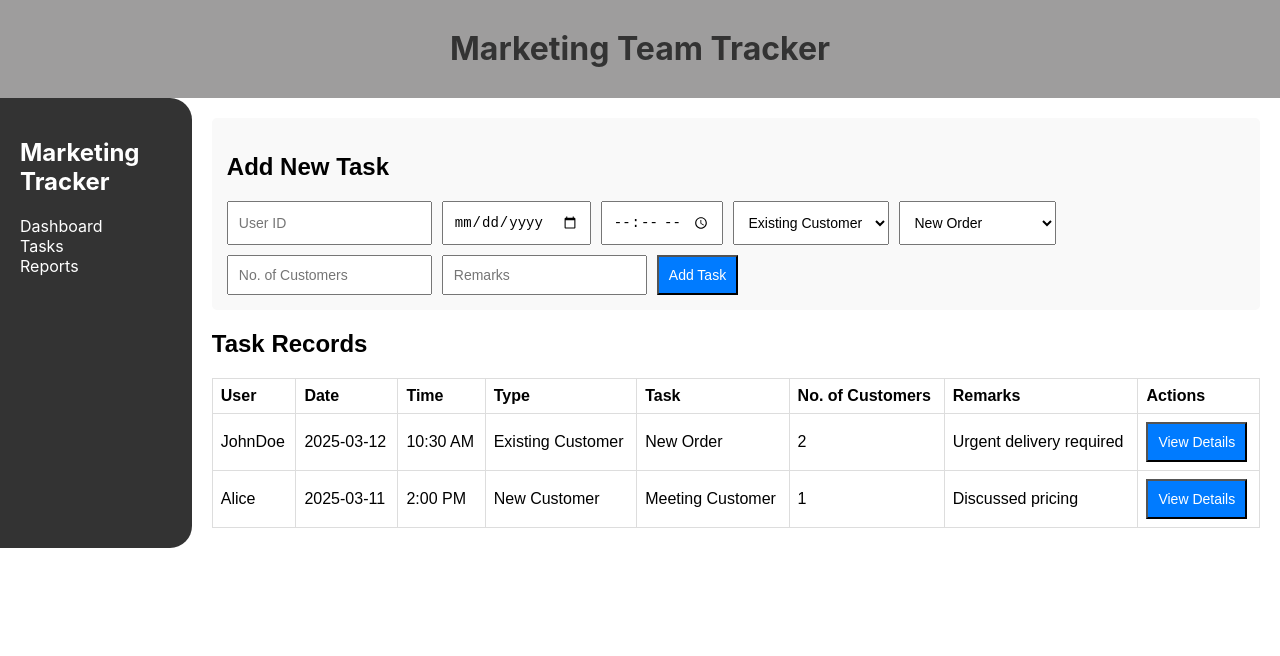
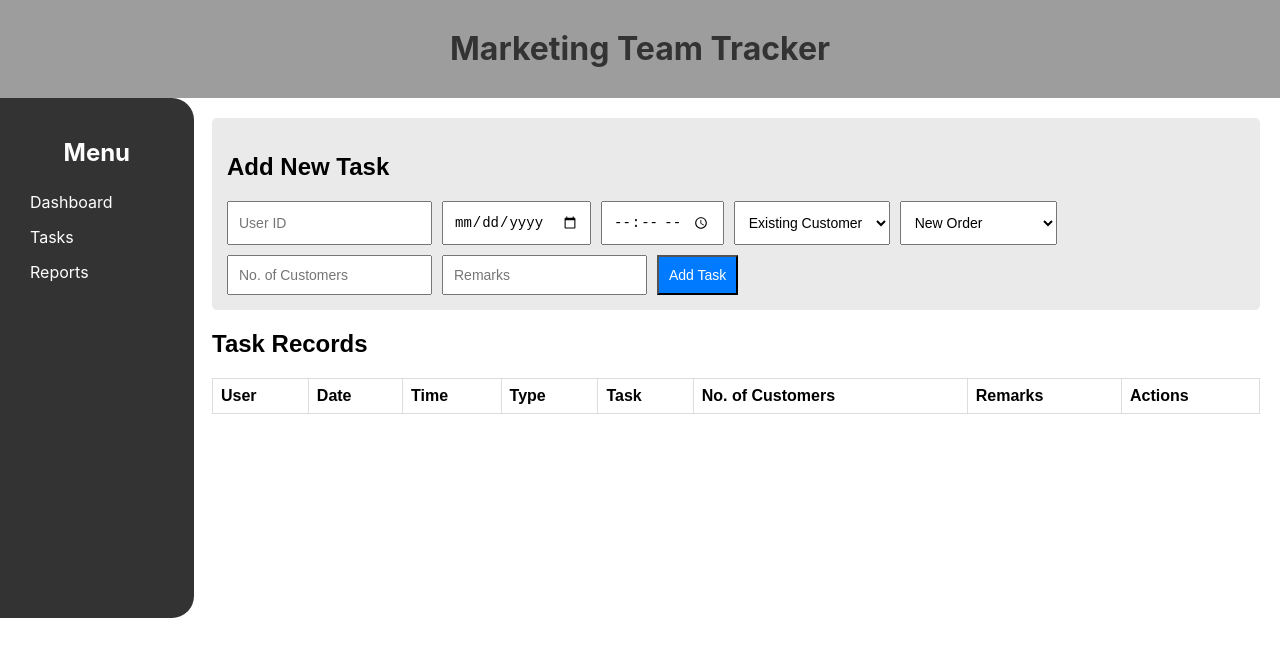
Before and after one commit to StephanBegins/MarketingTeamTrack, a React (Create React App) app: page / in a window 1280 px wide. Shown: the top 656 px of the page. Built offline with nearby package versions, Linux system fonts and the light colour scheme.

Commit message:
many major styling positioning updates had done

```diff
--- a/src/components/Sidebar.css
+++ b/src/components/Sidebar.css
@@ -1,16 +1,40 @@
 .sidebar {
-    width: 200px;
+  width: 12%;
+  height: 60vh; /* Full height */
+  position: fixed; /* Fixes the sidebar */
+  top: 4;
+  left: 0;
   background: #333;
   color: white;
   padding: 20px;
   border-top-right-radius: 22px;
   border-bottom-right-radius: 22px;
+  overflow-y: auto; /* Enables scrolling if content overflows */
 }
+
+.sidebar h2 {
+  text-align: center;
+}
+
 .sidebar ul {
   list-style: none;
   padding: 0;
+  margin-top: 20px;
 }
+
+.sidebar ul li {
+  margin: -5px 0;
+}
+
 .sidebar ul li a {
+  display: block; /* Makes the links take full width */
   color: white;
   text-decoration: none;
+  padding: 10px;
+  border-radius: 5px;
+  transition: background 0.3s;
 }
+
+.sidebar ul li a:hover {
+  background: #555;
+}
--- a/src/components/Sidebar.js
+++ b/src/components/Sidebar.js
@@ -4,7 +4,7 @@ import "./Sidebar.css";
 const Sidebar = () => {
   return (
     <div className="sidebar">
-      <h2>Marketing Tracker</h2>
+      <h2>Menu </h2>
       <ul>
         <li><Link to="/">Dashboard</Link></li>
         <li><Link to="/tasks">Tasks</Link></li>
--- a/src/pages/Home.css
+++ b/src/pages/Home.css
@@ -1,5 +1,6 @@
 .home-container {
   padding: 20px;
+  margin-left: 15%; /* Ensures content starts after the sidebar */
   font-family: Arial, sans-serif;
 }
 
@@ -9,7 +10,7 @@ h1 {
 }
 
 .form-container {
-  background: #f9f9f9;
+  background: #ebeaea;
   padding: 15px;
   border-radius: 5px;
   margin-bottom: 20px;
--- a/src/pages/Home.js
+++ b/src/pages/Home.js
@@ -2,7 +2,7 @@ import React, { useState } from "react";
 import "./Home.css";
 
 const Home = () => {
-  // State for new task input
+  // State for new task input (mthdr)
   const [newTask, setNewTask] = useState({
     mthdr_userid: "",
     mthdr_date: "",
@@ -13,63 +13,31 @@ const Home = () => {
     remarks: "",
   });
 
-  // State for records
-  const [headers, setHeaders] = useState([
-    {
-      id: 1,
-      mthdr_userid: "JohnDoe",
-      mthdr_date: "2025-03-12",
-      mthdr_time: "10:30 AM",
-      mthdr_type: "Existing Customer",
-      mthdr_todaytask: "New Order",
-      mtdtl_noofcustomers: 2,
-      remarks: "Urgent delivery required",
-    },
-    {
-      id: 2,
-      mthdr_userid: "Alice",
-      mthdr_date: "2025-03-11",
-      mthdr_time: "2:00 PM",
-      mthdr_type: "New Customer",
-      mthdr_todaytask: "Meeting Customer",
-      mtdtl_noofcustomers: 1,
-      remarks: "Discussed pricing",
-    },
-  ]);
+  // State for main tasks (mthdr records)
+  const [headers, setHeaders] = useState([]);
 
+  // State for selected mthdr to add mtdtl records
   const [selectedHeader, setSelectedHeader] = useState(null);
 
-  const details = {
-    1: [
-      {
-        id: 1,
-        mtdtl_project: "Project A",
-        mtdtl_contactperson: "Mr. Smith",
-        mtdtl_designation: "Manager",
-        mtdtl_contactno: "9876543210",
-        mtdtl_purposedetails: "Finalizing contract",
-        mtdtl_payment: 5000.0,
-      },
-    ],
-    2: [
-      {
-        id: 2,
-        mtdtl_project: "Project C",
-        mtdtl_contactperson: "Mr. Alex",
-        mtdtl_designation: "Director",
-        mtdtl_contactno: "9876543212",
-        mtdtl_purposedetails: "Discussing investment",
-        mtdtl_payment: 15000.0,
-      },
-    ],
-  };
+  // State for task details (mtdtl)
+  const [taskDetails, setTaskDetails] = useState({});
 
-  // Handle input change
+  // State for new task detail input (mtdtl)
+  const [newDetail, setNewDetail] = useState({
+    mtdtl_project: "",
+    mtdtl_contactperson: "",
+    mtdtl_designation: "",
+    mtdtl_contactno: "",
+    mtdtl_purposedetails: "",
+    mtdtl_payment: "",
+  });
+
+  // Handle mthdr input change
   const handleInputChange = (e) => {
     setNewTask({ ...newTask, [e.target.name]: e.target.value });
   };
 
-  // Add new task
+  // Add new mthdr record
   const handleAddTask = () => {
     if (!newTask.mthdr_userid || !newTask.mthdr_date || !newTask.mthdr_time) {
       alert("Please fill all required fields!");
@@ -78,6 +46,7 @@ const Home = () => {
 
     const newRecord = { id: headers.length + 1, ...newTask };
     setHeaders([...headers, newRecord]);
+    setTaskDetails({ ...taskDetails, [newRecord.id]: [] }); // Initialize empty details for this record
     setNewTask({
       mthdr_userid: "",
       mthdr_date: "",
@@ -89,32 +58,48 @@ const Home = () => {
     });
   };
 
+  // Handle mtdtl input change
+  const handleDetailInputChange = (e) => {
+    setNewDetail({ ...newDetail, [e.target.name]: e.target.value });
+  };
+
+  // Add new mtdtl record to selected mthdr
+  const handleAddDetail = () => {
+    if (!selectedHeader) {
+      alert("Select a task first!");
+      return;
+    }
+
+    if (!newDetail.mtdtl_project || !newDetail.mtdtl_contactperson || !newDetail.mtdtl_contactno) {
+      alert("Please fill all required fields!");
+      return;
+    }
+
+    const newDetailRecord = { id: (taskDetails[selectedHeader]?.length || 0) + 1, ...newDetail };
+    setTaskDetails({
+      ...taskDetails,
+      [selectedHeader]: [...(taskDetails[selectedHeader] || []), newDetailRecord],
+    });
+
+    setNewDetail({
+      mtdtl_project: "",
+      mtdtl_contactperson: "",
+      mtdtl_designation: "",
+      mtdtl_contactno: "",
+      mtdtl_purposedetails: "",
+      mtdtl_payment: "",
+    });
+  };
+
   return (
     <div className="home-container">
-
-      {/* Input Form */}
+      {/* Input Form for mthdr */}
       <div className="form-container">
         <h2>Add New Task</h2>
         <div className="form-grid">
-          <input
-            type="text"
-            name="mthdr_userid"
-            placeholder="User ID"
-            value={newTask.mthdr_userid}
-            onChange={handleInputChange}
-          />
-          <input
-            type="date"
-            name="mthdr_date"
-            value={newTask.mthdr_date}
-            onChange={handleInputChange}
-          />
-          <input
-            type="time"
-            name="mthdr_time"
-            value={newTask.mthdr_time}
-            onChange={handleInputChange}
-          />
+          <input type="text" name="mthdr_userid" placeholder="User ID" value={newTask.mthdr_userid} onChange={handleInputChange} />
+          <input type="date" name="mthdr_date" value={newTask.mthdr_date} onChange={handleInputChange} />
+          <input type="time" name="mthdr_time" value={newTask.mthdr_time} onChange={handleInputChange} />
           <select name="mthdr_type" value={newTask.mthdr_type} onChange={handleInputChange}>
             <option value="Existing Customer">Existing Customer</option>
             <option value="New Customer">New Customer</option>
@@ -124,25 +109,13 @@ const Home = () => {
             <option value="Payment">Payment</option>
             <option value="Meeting Customer">Meeting Customer</option>
           </select>
-          <input
-            type="number"
-            name="mtdtl_noofcustomers"
-            placeholder="No. of Customers"
-            value={newTask.mtdtl_noofcustomers}
-            onChange={handleInputChange}
-          />
-          <input
-            type="text"
-            name="remarks"
-            placeholder="Remarks"
-            value={newTask.remarks}
-            onChange={handleInputChange}
-          />
+          <input type="number" name="mtdtl_noofcustomers" placeholder="No. of Customers" value={newTask.mtdtl_noofcustomers} onChange={handleInputChange} />
+          <input type="text" name="remarks" placeholder="Remarks" value={newTask.remarks} onChange={handleInputChange} />
           <button onClick={handleAddTask}>Add Task</button>
         </div>
       </div>
 
-      {/* Task Records */}
+      {/* Task Records (mthdr) */}
       <h2>Task Records</h2>
       <table className="task-table">
         <thead>
@@ -168,17 +141,29 @@ const Home = () => {
               <td>{header.mtdtl_noofcustomers}</td>
               <td>{header.remarks}</td>
               <td>
-                <button onClick={() => setSelectedHeader(header.id)}>View Details</button>
+                <button onClick={() => setSelectedHeader(header.id)}>View/Add Details</button>
               </td>
             </tr>
           ))}
         </tbody>
       </table>
 
-      {/* Task Details Section */}
+      {/* Task Details Form (mtdtl) */}
       {selectedHeader && (
         <div className="details-section">
-          <h2>Task Details</h2>
+          <h2>Add Task Details</h2>
+          <div className="form-grid">
+            <input type="text" name="mtdtl_project" placeholder="Project" value={newDetail.mtdtl_project} onChange={handleDetailInputChange} />
+            <input type="text" name="mtdtl_contactperson" placeholder="Contact Person" value={newDetail.mtdtl_contactperson} onChange={handleDetailInputChange} />
+            <input type="text" name="mtdtl_designation" placeholder="Designation" value={newDetail.mtdtl_designation} onChange={handleDetailInputChange} />
+            <input type="text" name="mtdtl_contactno" placeholder="Contact No." value={newDetail.mtdtl_contactno} onChange={handleDetailInputChange} />
+            <input type="text" name="mtdtl_purposedetails" placeholder="Purpose Details" value={newDetail.mtdtl_purposedetails} onChange={handleDetailInputChange} />
+            <input type="number" name="mtdtl_payment" placeholder="Payment Amount" value={newDetail.mtdtl_payment} onChange={handleDetailInputChange} />
+            <button onClick={handleAddDetail}>Add Task Detail</button>
+          </div>
+
+          {/* Task Details Table */}
+          <h3>Task Details</h3>
           <table className="details-table">
             <thead>
               <tr>
@@ -186,12 +171,12 @@ const Home = () => {
                 <th>Contact Person</th>
                 <th>Designation</th>
                 <th>Contact No.</th>
-                <th>Purpose Details</th>
+                <th>Purpose</th>
                 <th>Payment</th>
               </tr>
             </thead>
             <tbody>
-              {details[selectedHeader]?.map((detail) => (
+              {taskDetails[selectedHeader]?.map((detail) => (
                 <tr key={detail.id}>
                   <td>{detail.mtdtl_project}</td>
                   <td>{detail.mtdtl_contactperson}</td>
--- /dev/null
+++ b/src/pages/Reports.css
@@ -0,0 +1,5 @@
+.reports-container {
+    padding: 20px;
+    margin-left: 15%; /* Ensures content starts after the sidebar */
+    font-family: Arial, sans-serif;
+  }
--- a/src/pages/Reports.js
+++ b/src/pages/Reports.js
@@ -1,6 +1,8 @@
+import "./Reports.css";
+
 const Reports = () => {
     return (
-      <div>
+      <div className="reports-container">
         <h1>Reports</h1>
         <p>Generate and analyze marketing reports.</p>
       </div>
--- /dev/null
+++ b/src/pages/Tasks.css
@@ -0,0 +1,5 @@
+.tasks-container {
+    padding: 20px;
+    margin-left: 15%; /* Ensures content starts after the sidebar */
+    font-family: Arial, sans-serif;
+  }
--- a/src/pages/Tasks.js
+++ b/src/pages/Tasks.js
@@ -1,8 +1,9 @@
 import TaskList from "../components/TaskList";
+import "./Tasks.css";
 
 const Tasks = () => {
   return (
-    <div>
+    <div className="tasks-container">
       <h1>Tasks</h1>
       <TaskList />
     </div>
```
Lines whose indentation alone changed are shown as unchanged.
